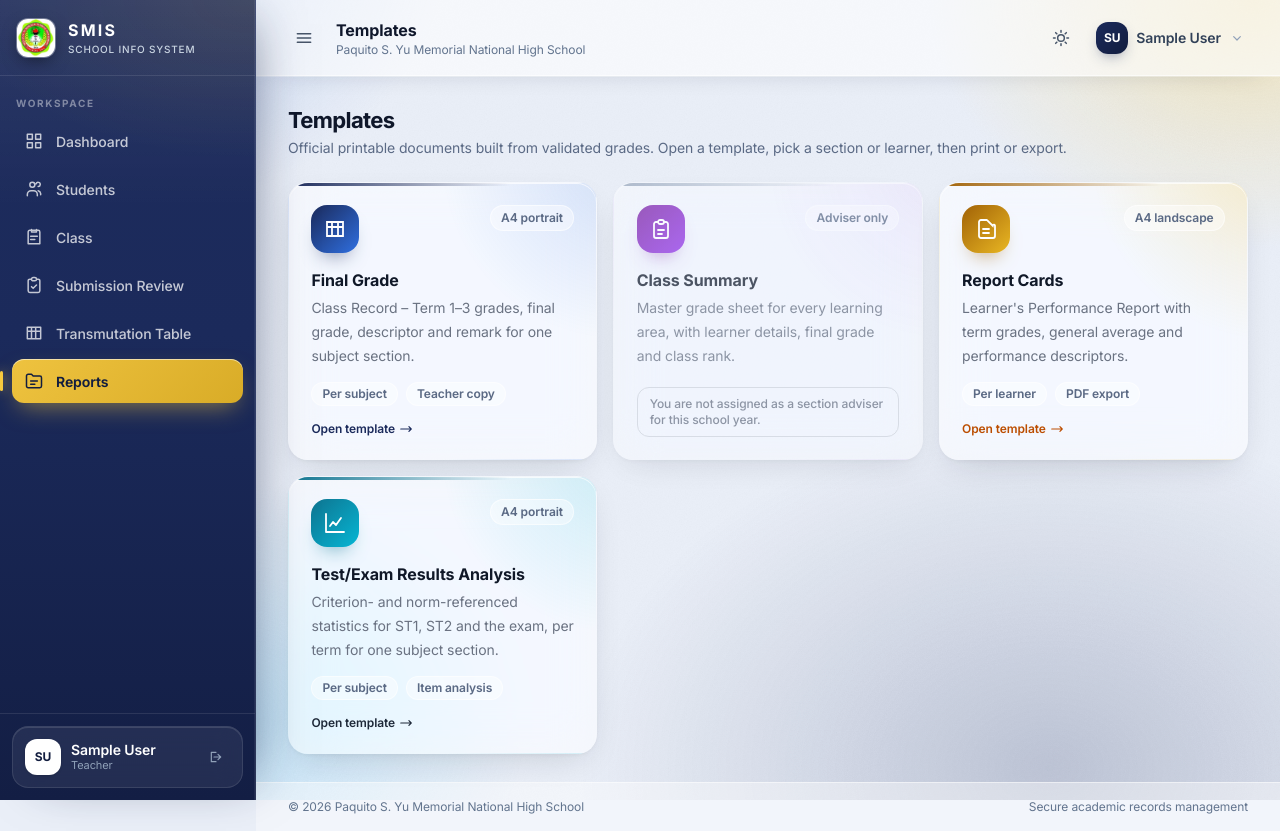
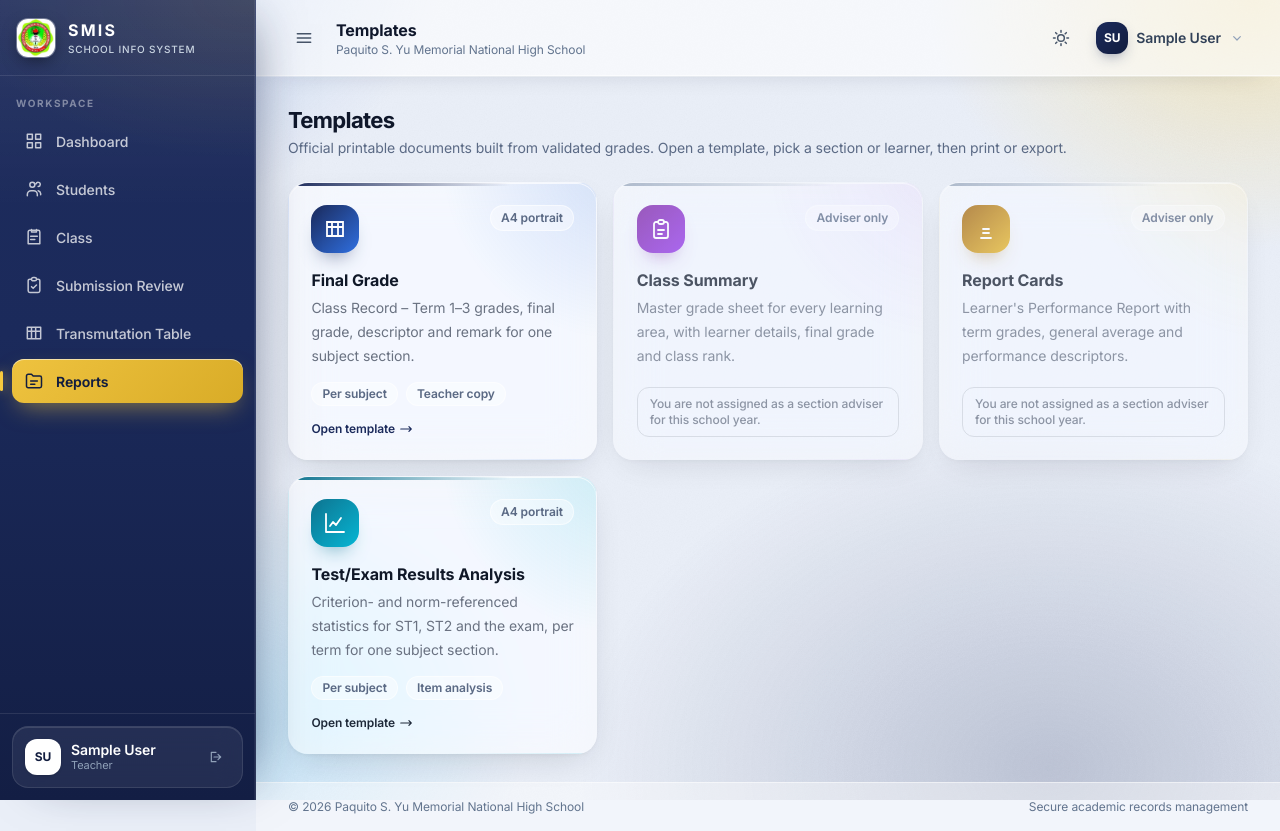
Before and after one commit to lanzy-lanzy/SMIS, a Django app: page /reports/templates/ in a window 1280 px wide. Run offline with Django 5.2, Linux system fonts and the light colour scheme; the visitor is signed in with stand-in values (Sample User, id 1); data that the repository does not hold is empty.

Commit message:
fix(reports): scope report card grades to section and restrict access to advisers
A returned submission in another section blanked validated term grades on
every report card; the completion gate now only considers the learner's own
section. MAPEH component grades render as populated Music and Arts / PEH
sub-rows with the parent row as their average. Report card access is limited
to the learner's section adviser, with the templates hub card locked for
non-adviser teachers.

```diff
--- a/reports/views.py
+++ b/reports/views.py
@@ -12,7 +12,10 @@ from django.db.models import Avg, Count, Q
 from django.utils.text import slugify
 from students.models import Student, ENROLLED_STATUSES
 from grades.models import Grade, GradeSubmission, grade_descriptor
-from grades.mapeh import is_mapeh_subject, mapeh_component, merge_mapeh_grades, merge_mapeh_periods
+from grades.mapeh import (
+    MAPEH_COMPONENTS, is_mapeh_subject, mapeh_component,
+    merge_mapeh_grades, merge_mapeh_periods,
+)
 from academics.models import (
     SchoolYear, GradeLevel, Section, Subject, GradingPeriod, TeacherAssignment,
 )
@@ -21,18 +24,22 @@ from accounts.decorators import registrar_or_admin_required, role_required
 from .sf6 import build_sf6_summary
 
 
-def _completed_period_orders(school_year):
+def _completed_period_orders(school_year, section=None):
     """Return the grading-period orders whose submissions are all approved.
 
     A term is treated as finished (exportable) when at least one grade
     submission exists for it in the school year and none are left pending or
     returned. This mirrors the completion gate used on the submissions page.
+    When *section* is given, only that section's submissions are considered,
+    so a returned submission in another section does not blank the card.
     """
     if not school_year:
         return set()
     completed = set()
     for period in GradingPeriod.objects.filter(school_year=school_year):
         subs = GradeSubmission.objects.filter(school_year=school_year, grading_period=period)
+        if section is not None:
+            subs = subs.filter(section=section)
         if subs.exists() and not subs.filter(status__in=['pending', 'returned']).exists():
             completed.add(period.order)
     return completed
@@ -92,6 +99,7 @@ MAPEH_COMPONENT_ROWS = [
     ('Music and Arts', {'music and arts', 'music', 'arts'}),
     ('Physical Education and Health', {'physical education and health', 'pe and health', 'peah'}),
 ]
+MAPEH_COMPONENT_LABELS = {key: label for key, label, _aliases in MAPEH_COMPONENTS}
 
 # Static Grading Scale / Descriptors / Remarks legend printed on the form.
 PERFORMANCE_DESCRIPTORS = [
@@ -202,13 +210,18 @@ def _teacher_section_ids(user, school_year):
 
 
 def _teacher_access_section_ids(user, school_year):
-    """Sections a teacher may view report cards for: taught or advised."""
+    """Sections whose report cards a teacher may view: advised sections only.
+
+    Report cards are advisory-class documents, so a teacher reaches them only
+    as a section adviser; subject teachers use the class record instead.
+    """
     if not school_year:
         return []
-    advised = Section.objects.filter(
-        adviser=user, school_year=school_year
-    ).values_list('id', flat=True)
-    return list(set(_teacher_section_ids(user, school_year)) | set(advised))
+    return list(
+        Section.objects.filter(
+            adviser=user, school_year=school_year
+        ).values_list('id', flat=True)
+    )
 
 
 def _teacher_can_access_student(user, student):
@@ -216,8 +229,6 @@ def _teacher_can_access_student(user, student):
         return True
     if not student.section_id:
         return False
-    if TeacherAssignment.objects.filter(teacher=user, section_id=student.section_id).exists():
-        return True
     return Section.objects.filter(pk=student.section_id, adviser=user).exists()
 
 
@@ -564,7 +575,7 @@ def _report_card_context(request, student):
     terms = list(
         GradingPeriod.objects.filter(school_year=school_year).order_by('order')
     ) if school_year else []
-    completed = _completed_period_orders(school_year)
+    completed = _completed_period_orders(school_year, student.section)
 
     grades = (
         Grade.objects
@@ -573,22 +584,17 @@ def _report_card_context(request, student):
     ) if school_year else Grade.objects.none()
 
     subjects_map = {}
-    mapeh_component_rows = {}
     for grade in grades:
         # MAPEH is one Subject but two Grade rows per learner/term (component
-        # 'ma' / 'peh'); roll them up into one MAPEH parent row so the report
-        # card matches the DepEd layout. Legacy combined rows (component='')
-        # pass through unchanged.
+        # 'ma' / 'peh'). File them under their component labels so they render
+        # as sub-rows; _build_grade_rows averages them into the MAPEH parent.
+        # Legacy combined rows (component='') pass through unchanged.
         if is_mapeh_subject(grade.subject.name) and grade.component:
-            mapeh_component_rows.setdefault(grade.grading_period.order, []).append(grade)
-            continue
+            label = MAPEH_COMPONENT_LABELS.get(grade.component)
+            if label:
+                subjects_map.setdefault(label, {})[grade.grading_period.order] = grade
+                continue
         subjects_map.setdefault(grade.subject.name, {})[grade.grading_period.order] = grade
-    if mapeh_component_rows:
-        parent_map = subjects_map.setdefault('MAPEH', {})
-        for order, component_grades in mapeh_component_rows.items():
-            avg = merge_mapeh_grades(g.quarter_grade for g in component_grades)
-            if avg is not None:
-                parent_map[order] = SimpleNamespace(quarter_grade=Decimal(avg))
 
     rows = _build_grade_rows(subjects_map, terms, completed)
 
@@ -647,7 +653,7 @@ def report_card(request, student_pk):
     """Per-learner Learner's Performance Report (report card) for HTML print."""
     student = get_object_or_404(Student, pk=student_pk)
     if not _teacher_can_access_student(request.user, student):
-        messages.error(request, 'Access denied. This learner is not in one of your classes.')
+        messages.error(request, 'Access denied. Report cards can only be viewed by the learner\'s section adviser.')
         return redirect('reports:report_card_select')
     return render(request, 'reports/report_card.html', _report_card_context(request, student))
 
@@ -659,7 +665,7 @@ def report_card_pdf(request, student_pk):
 
     student = get_object_or_404(Student, pk=student_pk)
     if not _teacher_can_access_student(request.user, student):
-        messages.error(request, 'Access denied. This learner is not in one of your classes.')
+        messages.error(request, 'Access denied. Report cards can only be viewed by the learner\'s section adviser.')
         return redirect('reports:report_card_select')
     context = _report_card_context(request, student)
 
--- a/templates/reports/templates.html
+++ b/templates/reports/templates.html
@@ -125,6 +125,7 @@
         </div>
         {% endif %}
 
+        {% if user.is_admin or user.is_registrar or is_adviser %}
         <a href="{% url 'reports:report_card_select' %}{% if selected_sy %}?sy={{ selected_sy.pk }}{% endif %}" class="doc-card group" style="--doc-accent:#A16207; --doc-accent-2:#E9B723; --doc-glow:rgba(233,183,35,0.20);">
             <div class="flex items-start justify-between gap-3">
                 <div class="doc-icon">
@@ -145,6 +146,21 @@
                 <svg class="h-3.5 w-3.5" fill="none" stroke="currentColor" viewBox="0 0 24 24"><path stroke-linecap="round" stroke-linejoin="round" stroke-width="2" d="M17 8l4 4m0 0l-4 4m4-4H3"/></svg>
             </span>
         </a>
+        {% else %}
+        <div class="doc-card is-locked" style="--doc-accent:#A16207; --doc-accent-2:#E9B723; --doc-glow:rgba(233,183,35,0.10);">
+            <div class="flex items-start justify-between gap-3">
+                <div class="doc-icon">
+                    <svg class="h-6 w-6" fill="none" stroke="currentColor" stroke-width="1.8" stroke-linecap="round" viewBox="0 0 24 24"><path d="M9 12h6m-6 4h6m2 5H7a2 2 01-2-2V5a2 2 012-2h5.586a1 1 01.707.293l5.414 5.414A1 1 0121 9v10a2 2 01-2 2z"/></svg>
+                </div>
+                <span class="chip">Adviser only</span>
+            </div>
+            <div>
+                <h3 class="text-base font-bold text-gray-900 dark:text-white">Report Cards</h3>
+                <p class="mt-1 text-sm leading-6 text-gray-500 dark:text-gray-400">Learner's Performance Report with term grades, general average and performance descriptors.</p>
+            </div>
+            <p class="rounded-xl border border-gray-300 px-3 py-2 text-xs font-medium text-gray-500 dark:border-white/10 dark:text-gray-400" style="margin-top:auto">You are not assigned as a section adviser for this school year.</p>
+        </div>
+        {% endif %}
 
         <a href="{% url 'reports:exam_analysis' %}{% if selected_sy %}?sy={{ selected_sy.pk }}{% endif %}" class="doc-card group" style="--doc-accent:#0E7490; --doc-accent-2:#06B6D4; --doc-glow:rgba(6,182,212,0.18);">
             <div class="flex items-start justify-between gap-3">
```
